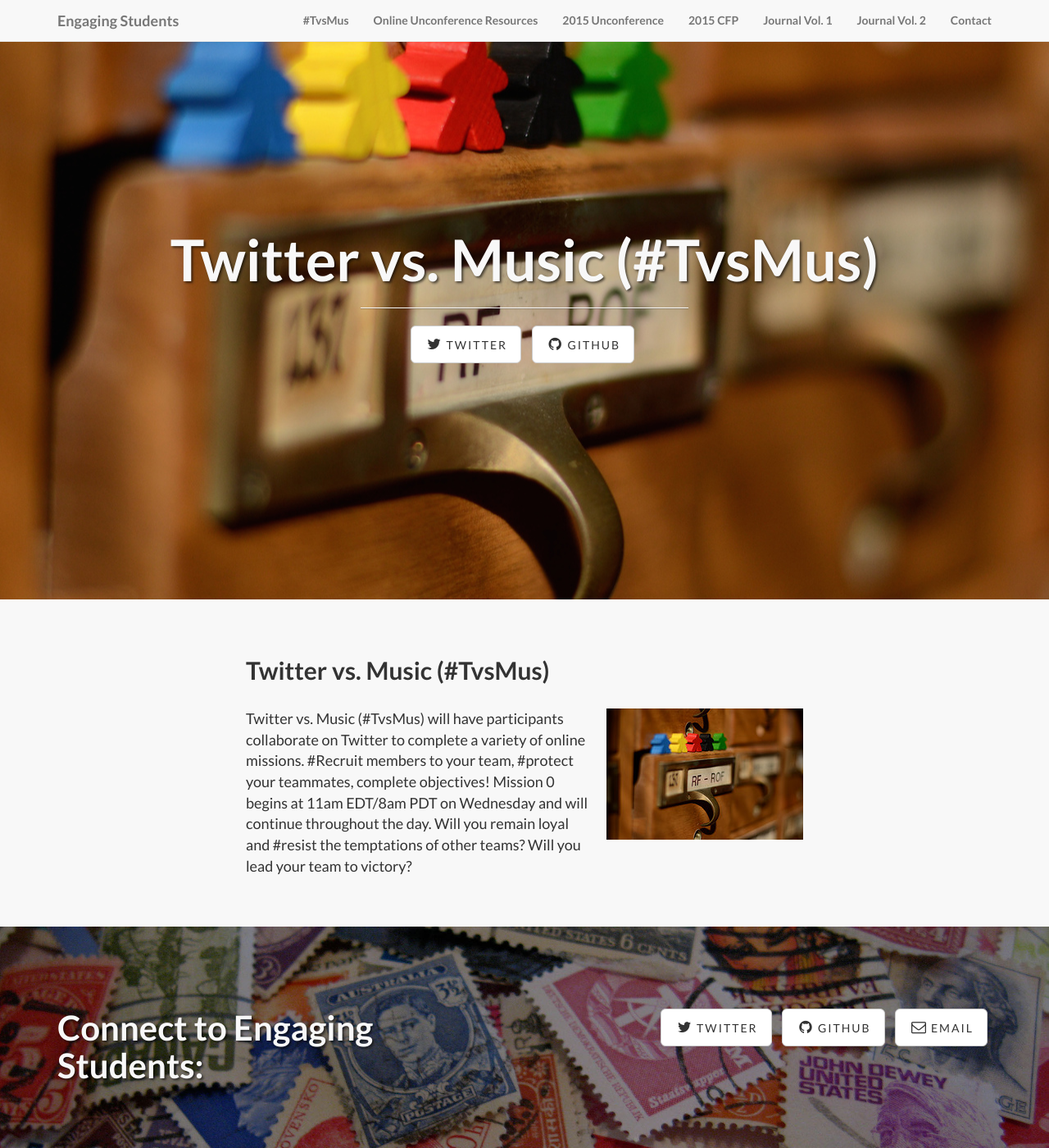
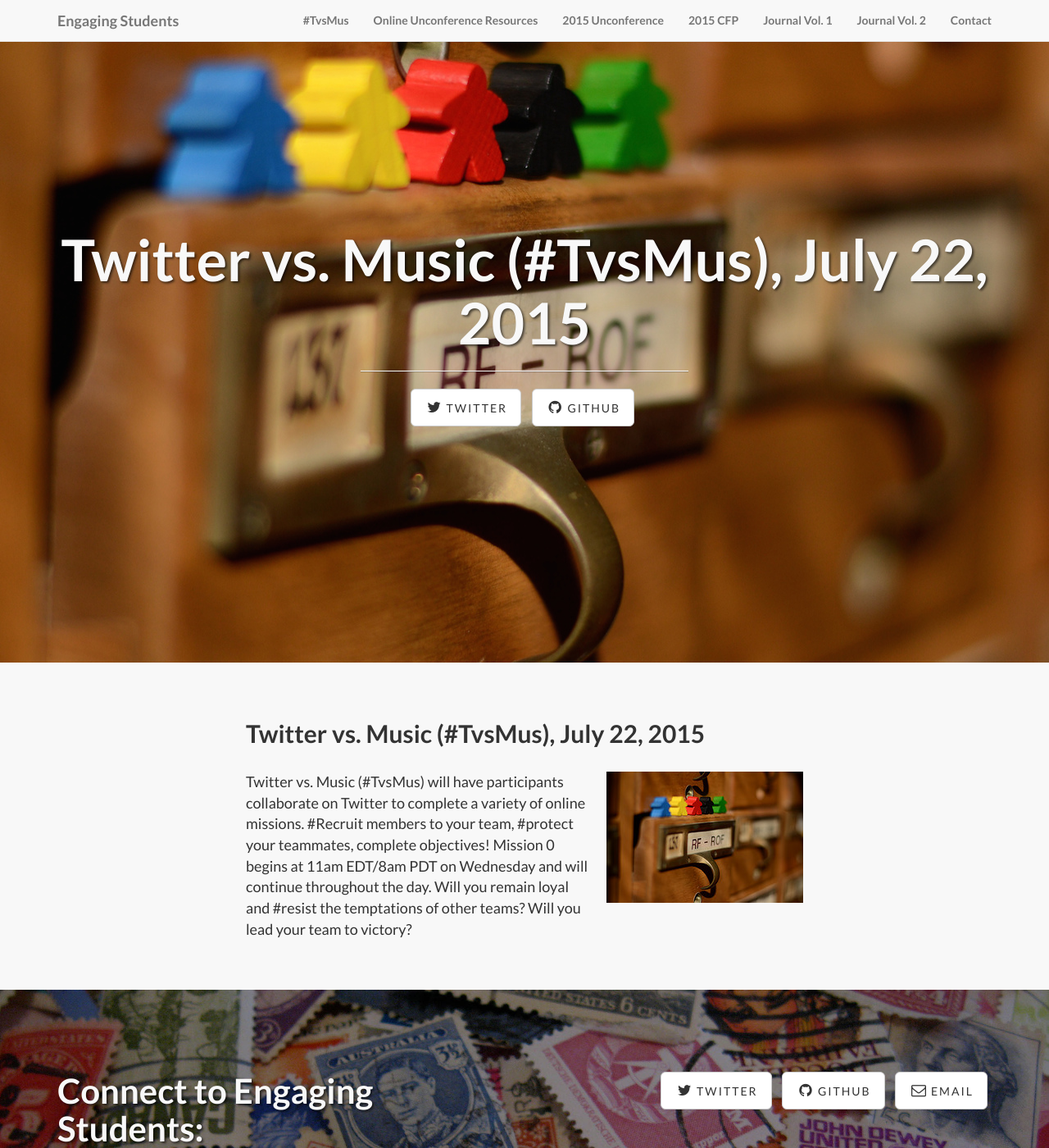
Before and after one commit to flipcamp/flipcamp.github.io, a Jekyll site: the page built from TvsMus.md, in a window 1280 px wide and 1400 px high. Shown: the whole window at 82% size. Built offline with Jekyll 4.4.1, drawn with Linux system fonts in a browser that asks for light colours; nearby versions of some CDN libraries; library files that are not in the unit come from our copies.

```diff
--- a/TvsMus.md
+++ b/TvsMus.md
@@ -1,6 +1,6 @@
 ---
 layout: page
-title: Twitter vs. Music (#TvsMus)
+title: Twitter vs. Music (#TvsMus), July 22, 2015
 image: gamePieces-large.jpg
 ---
 
```
